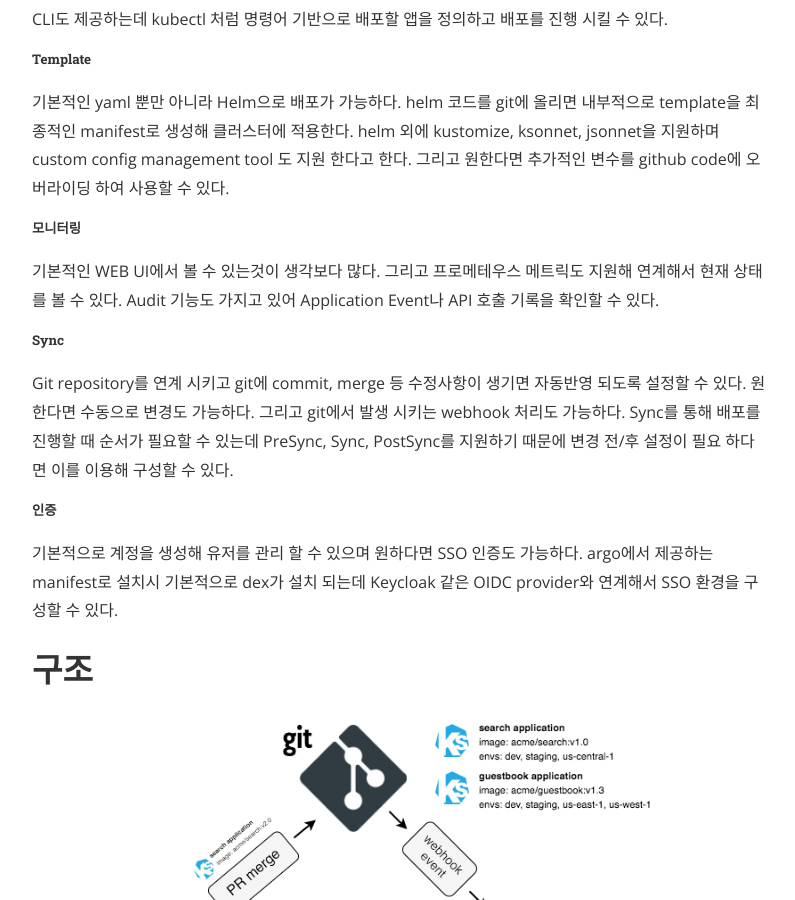
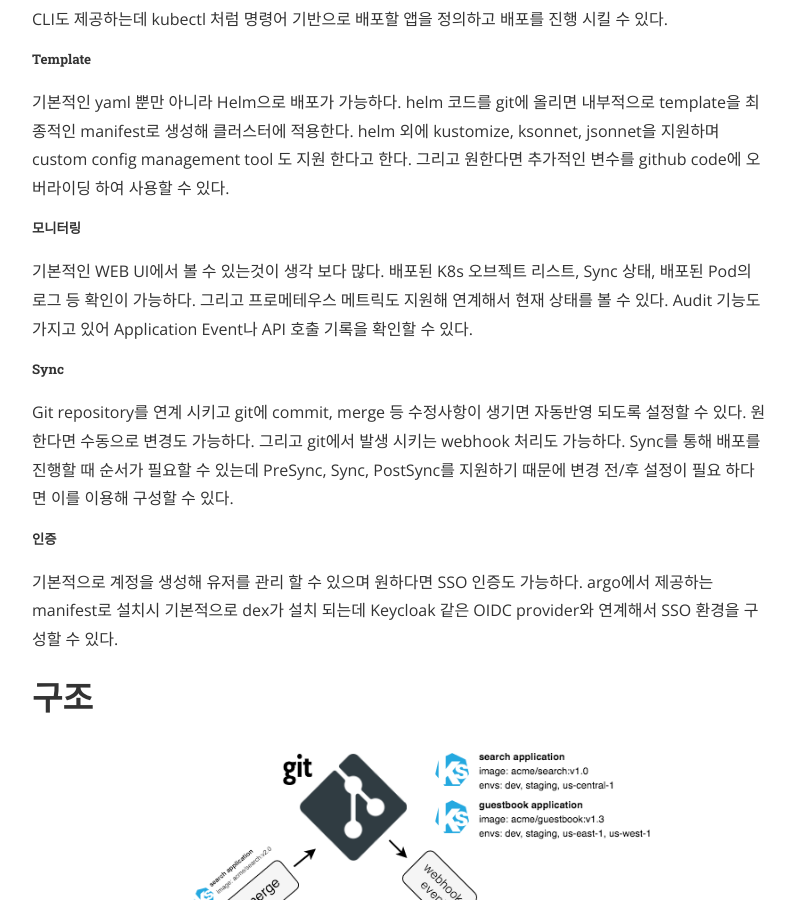
Before and after one commit to jukops/jukops.github.io, a Jekyll site: the page built from _posts/2021-05-15-container-argocd_basic.markdown, in a window 1280 px wide and 900 px high, scrolled down 829 px. Shown: the whole window, without its empty margins (240-1035 px from the left). Built offline with Jekyll 4.4.1, drawn with Linux system fonts in a browser that asks for light colours; nearby versions of some CDN libraries.

Commit message:
Update argocd docs

```diff
--- a/_posts/2021-05-15-container-argocd_basic.markdown
+++ b/_posts/2021-05-15-container-argocd_basic.markdown
@@ -19,7 +19,7 @@
 기본적인 yaml 뿐만 아니라 Helm으로 배포가 가능하다. helm 코드를 git에 올리면 내부적으로 template을 최종적인 manifest로 생성해 클러스터에 적용한다. helm 외에 kustomize, ksonnet, jsonnet을 지원하며 custom config management tool 도 지원 한다고 한다. 그리고 원한다면 추가적인 변수를 github code에 오버라이딩 하여 사용할 수 있다.
 
 ##### 모니터링
-기본적인 WEB UI에서 볼 수 있는것이 생각보다 많다. 그리고 프로메테우스 메트릭도 지원해 연계해서 현재 상태를 볼 수 있다. Audit 기능도 가지고 있어 Application Event나 API 호출 기록을 확인할 수 있다.
+기본적인 WEB UI에서 볼 수 있는것이 생각 보다 많다. 배포된 K8s 오브젝트 리스트, Sync 상태, 배포된 Pod의 로그 등 확인이 가능하다. 그리고 프로메테우스 메트릭도 지원해 연계해서 현재 상태를 볼 수 있다. Audit 기능도 가지고 있어 Application Event나 API 호출 기록을 확인할 수 있다.
 
 ##### Sync
 Git repository를 연계 시키고 git에 commit, merge 등 수정사항이 생기면 자동반영 되도록 설정할 수 있다. 원한다면 수동으로 변경도 가능하다. 그리고 git에서 발생 시키는 webhook 처리도 가능하다. Sync를 통해 배포를 진행할 때 순서가 필요할 수 있는데 PreSync, Sync, PostSync를 지원하기 때문에 변경 전/후 설정이 필요 하다면 이를 이용해 구성할 수 있다.
```
